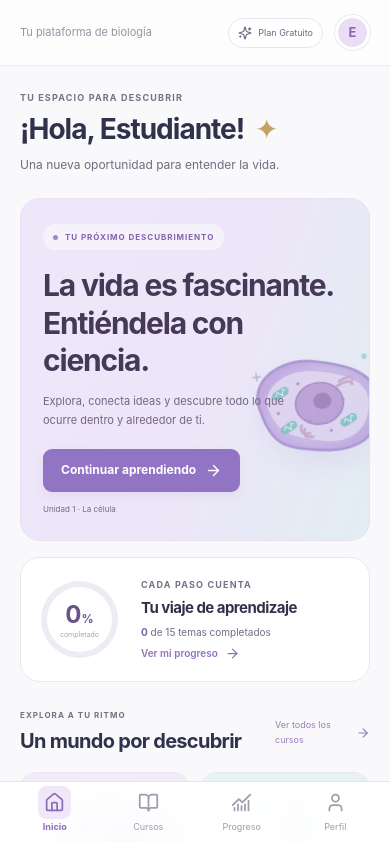
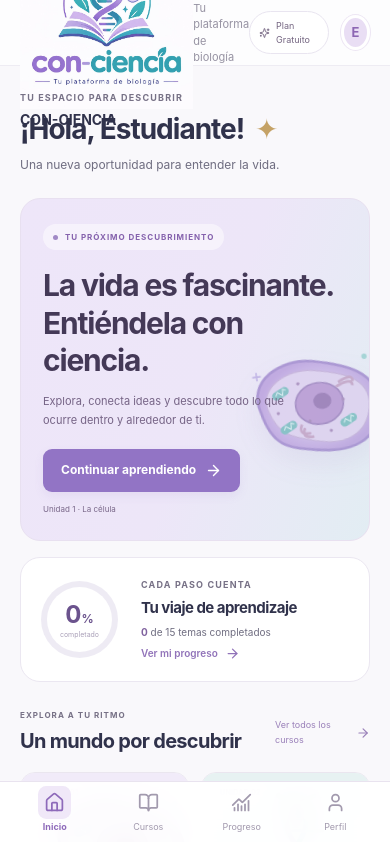
Before and after one commit to gabriel-arinez/CON-CIENCIA, a React (Vite) app: page / in a window 390 px wide. Shown: the top 842 px of the page. Built offline with nearby package versions, Linux system fonts and the light colour scheme.

Commit message:
feat(v2): restore visible brand on mobile header

```diff
--- a/src/App.tsx
+++ b/src/App.tsx
@@ -7,8 +7,6 @@ import {
   User,
   Sparkles,
   Leaf,
-  Menu,
-  X,
   ArrowRight,
 } from "lucide-react";
 import { initial, KEY, load, type State } from "./model";
@@ -32,7 +30,6 @@ export default function App() {
     }
   });
   const [storageError, setStorageError] = useState(false);
-  const [menu, setMenu] = useState(false);
   const location = useLocation();
   useEffect(() => {
     try {
@@ -44,7 +41,6 @@ export default function App() {
   }, [s]);
   useEffect(() => {
     window.scrollTo(0, 0);
-    setMenu(false);
   }, [location.pathname]);
   const nav = [
     { to: "/", label: "Inicio", icon: Home },
@@ -57,7 +53,7 @@ export default function App() {
       <a className="skip" href="#contenido">
         Saltar al contenido
       </a>
-      <aside className={`sidebar ${menu ? "open" : ""}`}>
+      <aside className="sidebar">
         <Link to="/" className="brand">
           <img src="/logo.jpeg" alt="CON-CIENCIA · Tu plataforma de biología" />
         </Link>
@@ -90,13 +86,10 @@ export default function App() {
       </aside>
       <div className="main-shell">
         <header className="topbar">
-          <button
-            className="mobile-menu"
-            aria-label={menu ? "Cerrar menú" : "Abrir menú"}
-            onClick={() => setMenu((v) => !v)}
-          >
-            {menu ? <X /> : <Menu />}
-          </button>
+          <Link className="mobile-brand" to="/" aria-label="CON-CIENCIA, ir al inicio">
+            <img src="/logo.jpeg" alt="" />
+            <strong><span>CON-</span>CIENCIA</strong>
+          </Link>
           <div className="breadcrumb">
             Tu plataforma de biología <span>/</span>{" "}
             <b>
```
